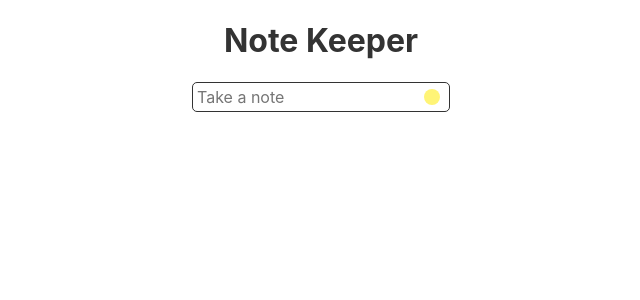
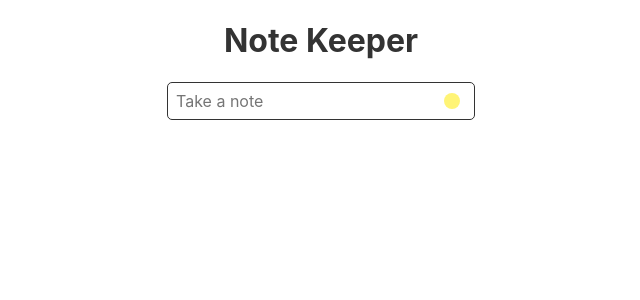
Before and after one commit to Android789515/note-keeper, a React (Create React App) app: page / in a window 1280 px wide. Shown: the top 300 px of the page, without its empty margins (319-959 px from the left). Built offline with nearby package versions, Linux system fonts and the light colour scheme.

Commit message:
Refactored CreateNoteBox layout to properly position the input and color picker without forcing them into the same space.
Moved focus/active outline to the create note box instead of the input inside it.

Increased top and bottom padding on the color picker.

```diff
--- a/src/components/color-picker/ColorPicker.module.scss
+++ b/src/components/color-picker/ColorPicker.module.scss
@@ -10,7 +10,7 @@
   grid-column-gap: .5em;
 
   background: #fff;
-  padding: 0 .5em;
+  padding: .25em .5em;
   margin-right: .125em;
 }
 
--- a/src/components/create-note-box/CreateNoteBox.module.scss
+++ b/src/components/create-note-box/CreateNoteBox.module.scss
@@ -1,18 +1,11 @@
+
+$rounded-corners: 5px;
 .createNoteBox {
   display: grid;
   grid-template-rows: 1fr;
-  grid-template-columns: max-content;
+  grid-template-columns: max-content max-content;
+  grid-column-gap: .5em;
   justify-content: center;
-}
-
-.createNoteBox > * {
-  grid-row: 1;
-  grid-column: 1;
-}
-
-$rounded-corners: 5px;
-.input {
-  display: block;
 
   padding: .25em;
   margin: auto;
@@ -20,3 +13,21 @@ $rounded-corners: 5px;
   border: solid #333 1px;
   border-radius: $rounded-corners;
 }
+
+.createNoteBox:active,
+.createNoteBox:focus-within {
+  border: none;
+  outline: solid lightskyblue;
+}
+
+.input {
+  display: block;
+
+  padding: .25em;
+
+  border: none;
+}
+
+.input:focus {
+  outline: none;
+}
```
